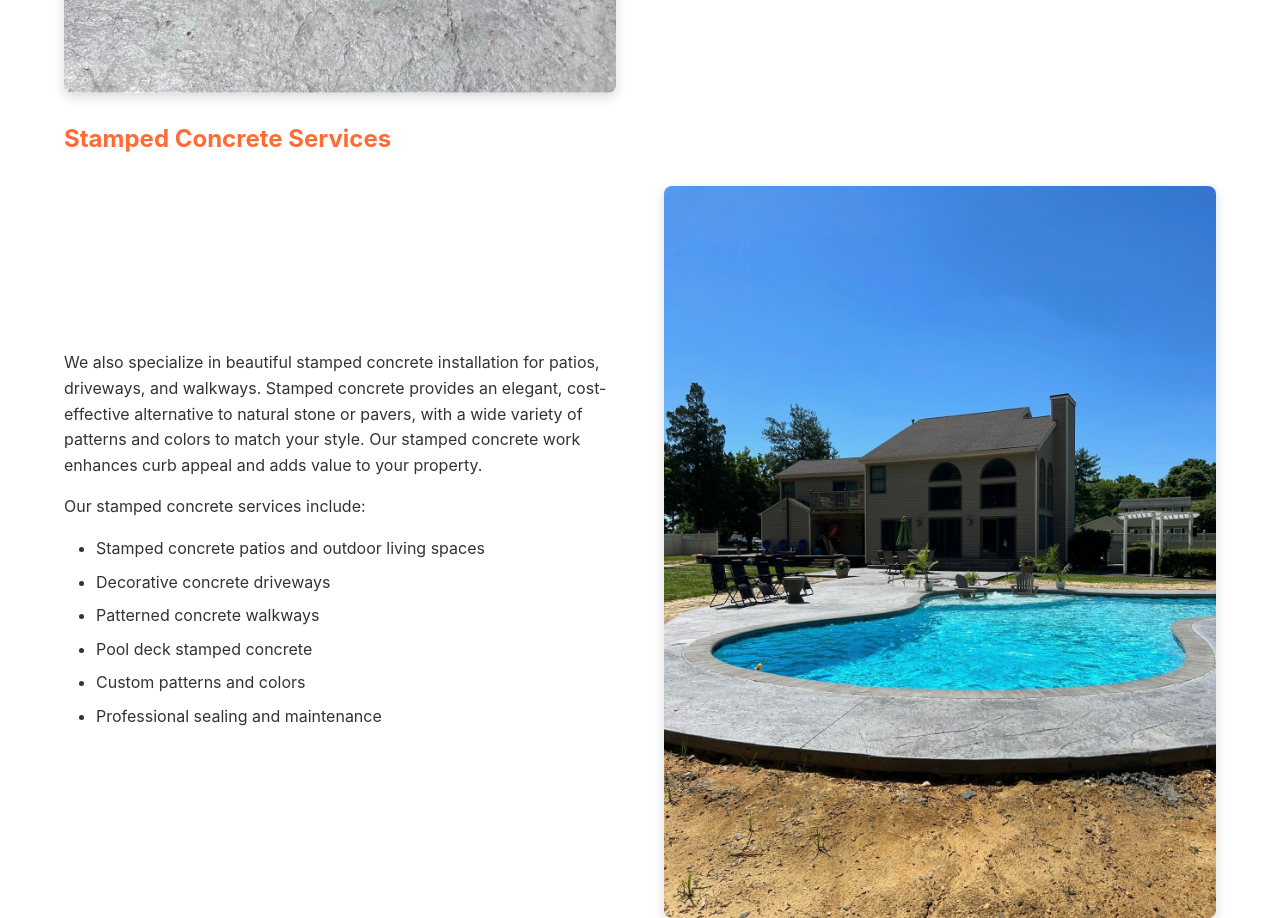
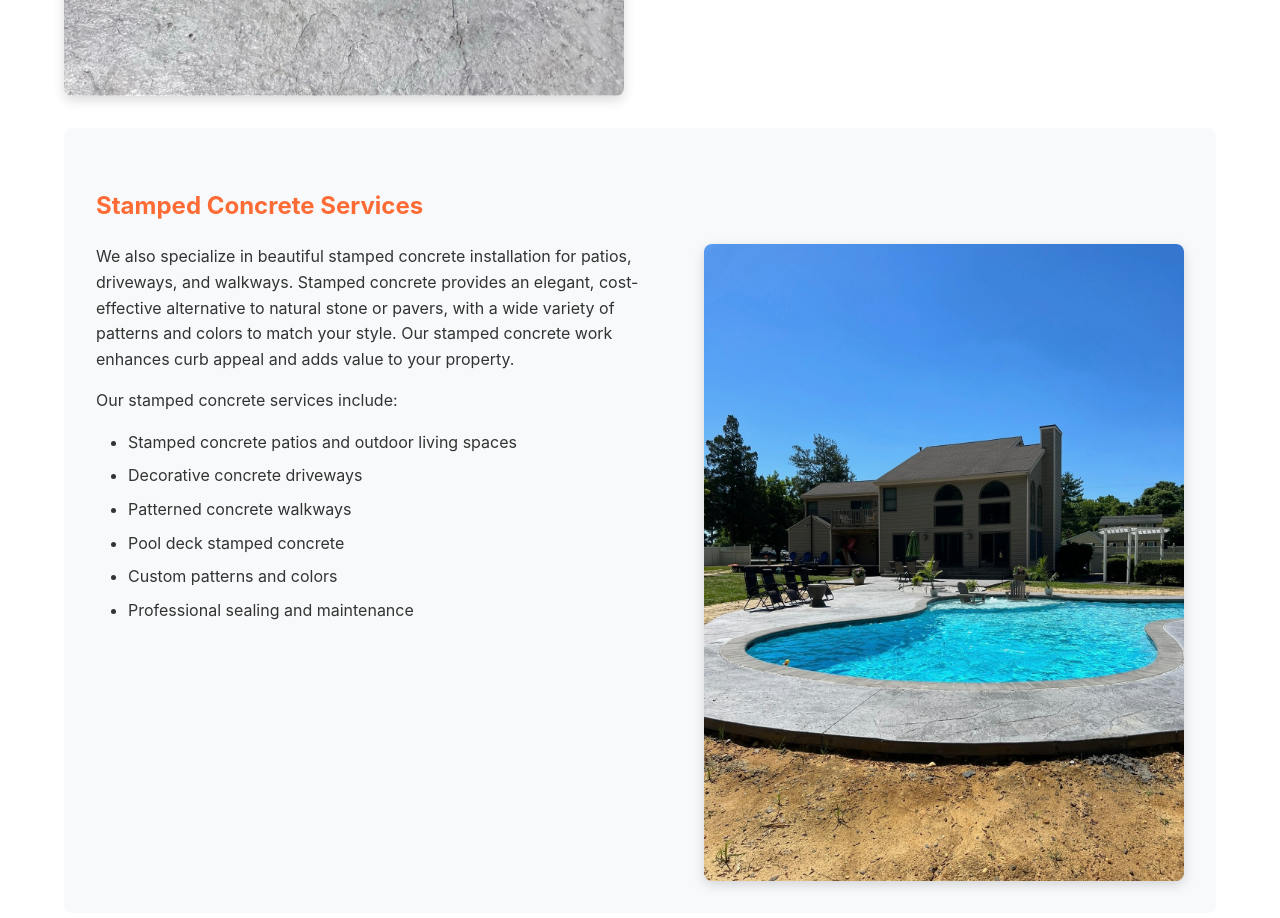
Before and after one commit to growthbco/deptfordnjconcrete, an Astro site: page / in a window 1280 px wide. Shown: the part 3660-4578 px from the top of the page. Built offline with nearby package versions, Linux system fonts and the light colour scheme; Astro itself is replaced by a stand-in of ours; a script that the page names is missing.

Commit message:
Redesign stamped concrete section - reduce spacing and improve layout

```diff
--- a/src/pages/index.astro
+++ b/src/pages/index.astro
@@ -226,11 +226,13 @@ const faqSchema = {
         </div>
       </div>
 
+      <div class="stamped-concrete-section">
+        <div class="stamped-concrete-header">
           <h3>Stamped Concrete Services</h3>
-      <div class="content-with-image">
-        <div class="content-text">
+        </div>
+        <div class="stamped-concrete-content">
+          <div class="stamped-text">
             <p>We also specialize in beautiful stamped concrete installation for patios, driveways, and walkways. Stamped concrete provides an elegant, cost-effective alternative to natural stone or pavers, with a wide variety of patterns and colors to match your style. Our stamped concrete work enhances curb appeal and adds value to your property.</p>
-
             <p>Our stamped concrete services include:</p>
             <ul>
               <li>Stamped concrete patios and outdoor living spaces</li>
@@ -241,8 +243,9 @@ const faqSchema = {
               <li>Professional sealing and maintenance</li>
             </ul>
           </div>
-        <div class="content-image">
+          <div class="stamped-image">
             <img src="/images/projects/IMG_7653.jpeg" alt="Beautiful stamped concrete driveway installation in Deptford, NJ" loading="lazy" />
+          </div>
         </div>
       </div>
 
@@ -625,9 +628,9 @@ const faqSchema = {
   .content-with-image {
     display: grid;
     grid-template-columns: 1fr 1fr;
-    gap: 3rem;
+    gap: 2rem;
     align-items: center;
-    margin: 2rem 0;
+    margin: 1.5rem 0;
   }
 
   .content-with-image.reverse {
@@ -652,6 +655,53 @@ const faqSchema = {
     border-radius: 8px;
     box-shadow: 0 4px 12px rgba(0,0,0,0.15);
     display: block;
+  }
+
+  .stamped-concrete-section {
+    margin: 2rem 0;
+    padding: 2rem;
+    background: #f8f9fa;
+    border-radius: 8px;
+  }
+
+  .stamped-concrete-header {
+    margin-bottom: 1.5rem;
+  }
+
+  .stamped-concrete-header h3 {
+    margin-bottom: 0;
+  }
+
+  .stamped-concrete-content {
+    display: grid;
+    grid-template-columns: 1.2fr 1fr;
+    gap: 2rem;
+    align-items: start;
+  }
+
+  .stamped-text {
+    padding-right: 1rem;
+  }
+
+  .stamped-text p {
+    margin-bottom: 1rem;
+  }
+
+  .stamped-text ul {
+    margin-top: 0.5rem;
+  }
+
+  .stamped-image {
+    position: relative;
+  }
+
+  .stamped-image img {
+    width: 100%;
+    height: auto;
+    border-radius: 8px;
+    box-shadow: 0 4px 12px rgba(0,0,0,0.15);
+    display: block;
+    object-fit: cover;
   }
 
   @media (max-width: 768px) {
@@ -754,6 +804,20 @@ const faqSchema = {
 
     .content-image img {
       border-radius: 4px;
+    }
+
+    .stamped-concrete-section {
+      margin: 1.5rem 0;
+      padding: 1.5rem;
+    }
+
+    .stamped-concrete-content {
+      grid-template-columns: 1fr;
+      gap: 1.5rem;
+    }
+
+    .stamped-text {
+      padding-right: 0;
     }
 
     .faq-item {
```
Lines whose indentation alone changed are shown as unchanged.
